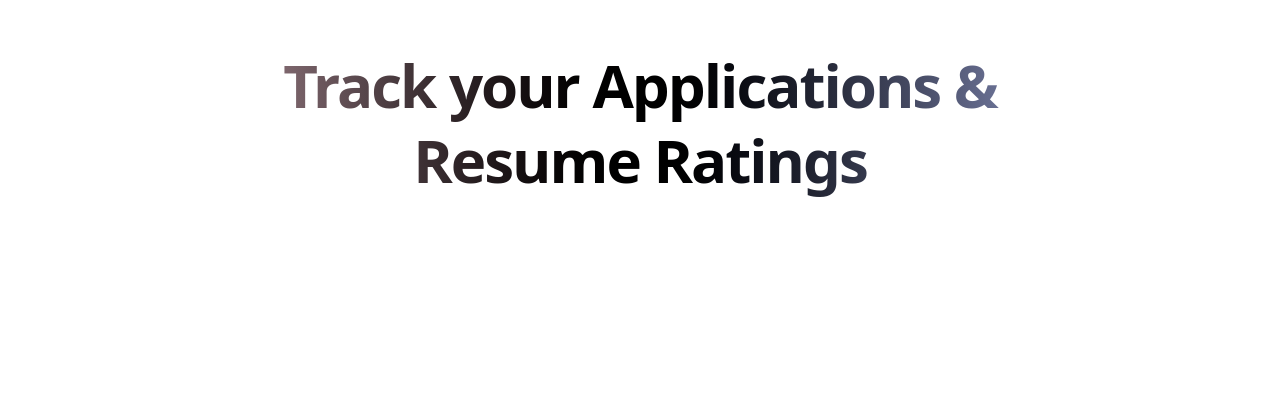
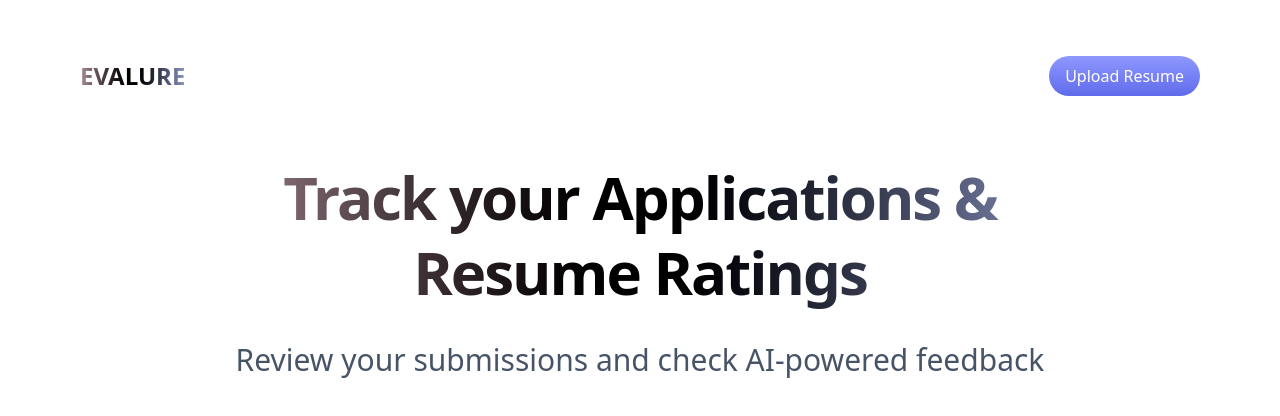
Before and after one commit to sahilkhedkar/Evalure, a React (Vite) app: page / in a window 1280 px wide. Shown: the top 416 px of the page. Built offline with nearby package versions, Linux system fonts and the light colour scheme; a web font is replaced by a local one.

Commit message:
updated the files

```diff
--- a/src/App.tsx
+++ b/src/App.tsx
@@ -1,14 +1,19 @@
 
 import './App.css'
+import Navbar from './components/Navbar'
 
 function App() {
 
   return (
+    <main className='bg-[url("/images/bg-main.svg")] bg-cover'>
+      <Navbar/>
     <section className='main-section'>
       <div className='page-heading'>
         <h1>Track your Applications & Resume Ratings</h1>
+        <h2>Review your submissions and check AI-powered feedback</h2>
       </div>
     </section>
+    </main>
   )
 }
 
--- a/src/main.tsx
+++ b/src/main.tsx
@@ -1,9 +1,12 @@
 import { StrictMode } from 'react'
 import { createRoot } from 'react-dom/client'
 import App from './App.tsx'
+import { BrowserRouter } from 'react-router-dom'
 
 createRoot(document.getElementById('root')!).render(
   <StrictMode>
+    <BrowserRouter>
     <App />
+    </BrowserRouter>
   </StrictMode>,
 )
```
